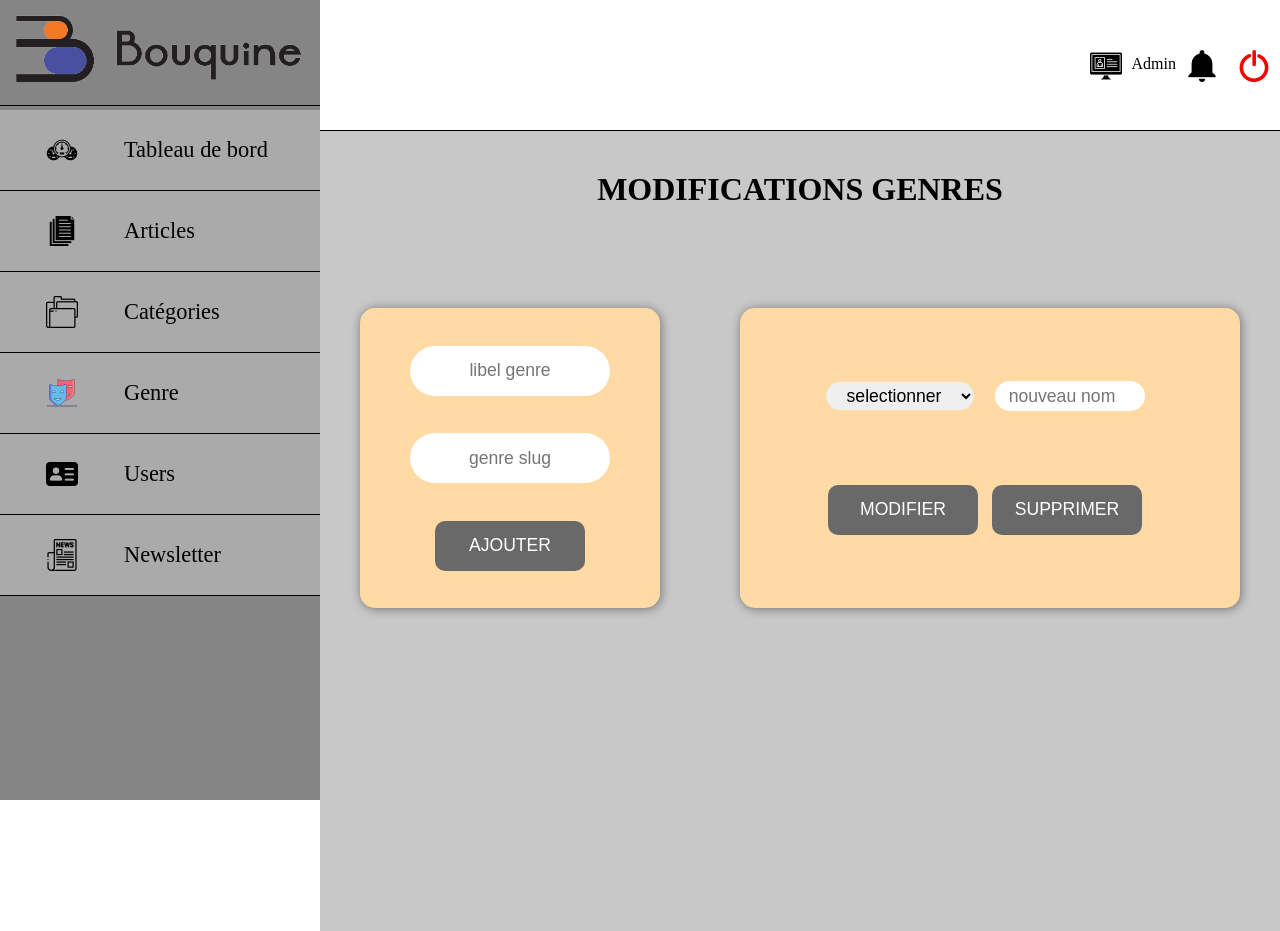
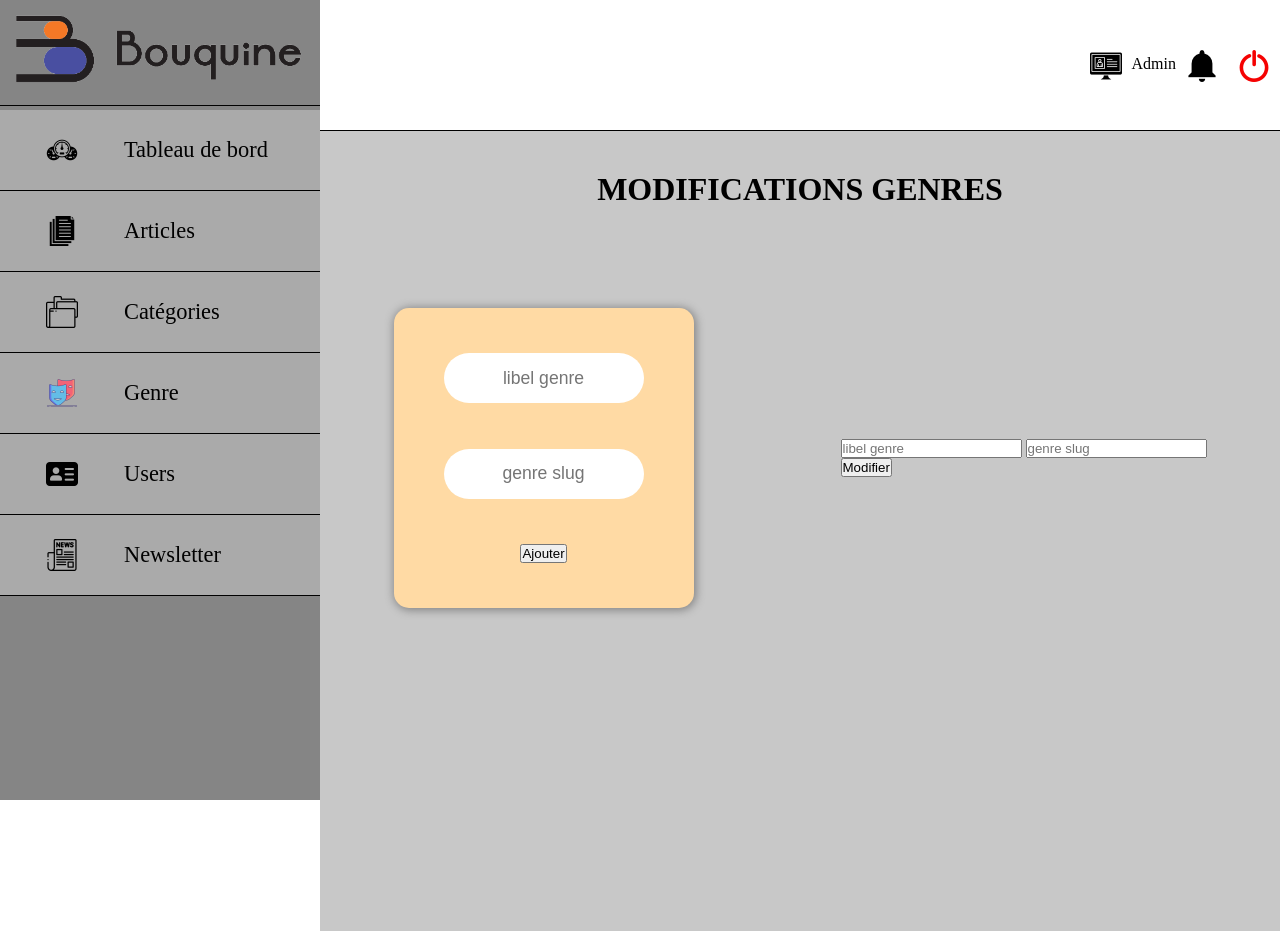
Before and after one commit to DayZmooN/Bouquine, a PHP site: page /admin/addeditgenre.php in a window 1280 px wide. Run offline with PHP 8.4, Linux system fonts and the light colour scheme.

Commit message:
correction HTML add/edit genre & cate

```diff
--- a/admin/addeditgenre.php
+++ b/admin/addeditgenre.php
@@ -7,34 +7,20 @@
 <div id="ajout-genre">
     <form class="ajout" action="" method="post">
 
-        <input class="newGenre" type="text" name="recherche" placeholder="libel genre">
-        <input class="newGenre" type="text" name="recherche" placeholder="genre slug">
-        <button><a href="./add.php">ajouter</a></button>
+        <input class="newGenre" type="text" name="genre" placeholder="libel genre">
+        <input class="newGenre" type="text" name="genre" placeholder="genre slug">
+        <input type="submit" value="Ajouter">
 
     </form>
 
-    <form class="modifierSupp" action="" method="post">
+    <form class="edit" action="" method="post">
         <div id="selection">
-                <select type="text" name="genre" id="genre">
-                    <option value="">selectionner</option>
-                    <option value="action">action</option>
-                    <option value="aventure">aventure</option>
-                    <option value="drame">drame</option>
-                    <option value="fantasie">fantasie</option>
-                    <option value="historique">historique</option>
-                    <option value="horreur">horreur</option>
-                    <option value="policier">policier</option>
-                    <option value="romance">romance</option>
-                    <option value="science-fiction">science-fiction</option>
-                    <option value="thriller">thriller</option>
-                </select>
-
-            <input class="modifGenre" type="search" name="recherche" placeholder="nouveau nom">
+        <input class="editGenre" type="text" name="genre" placeholder="libel genre">
+        <input class="editGenre" type="text" name="genre" placeholder="genre slug">
         </div>
 
         <div id="choice">
-            <button><a href="./add.php">modifier</a></button>
-            <button><a href="./add.php">supprimer</a></button>
+            <input type="submit" value="Modifier">
         </div>
 
     </form>
```
Also changed, not shown: admin/addCategorie.php (+7 -18 lines).
